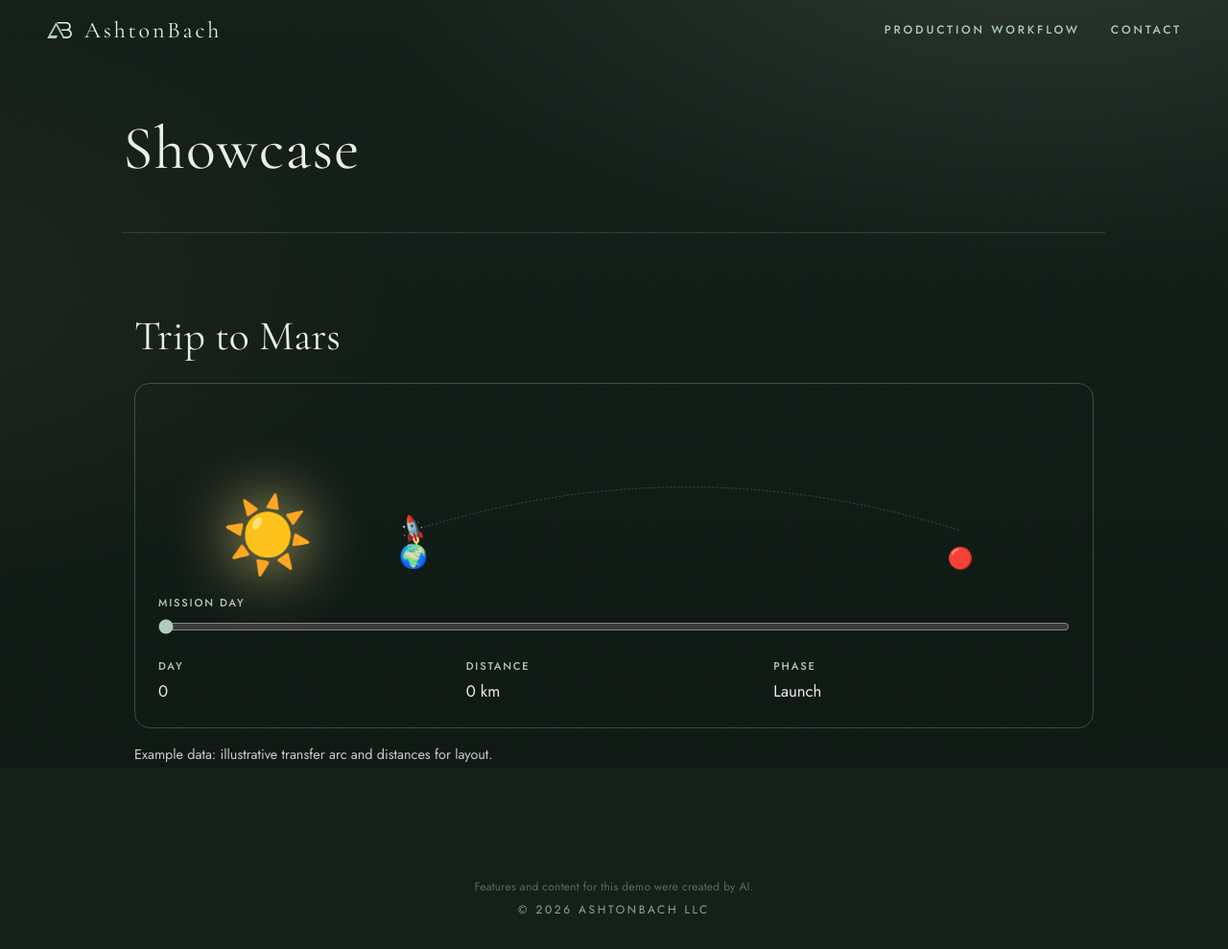
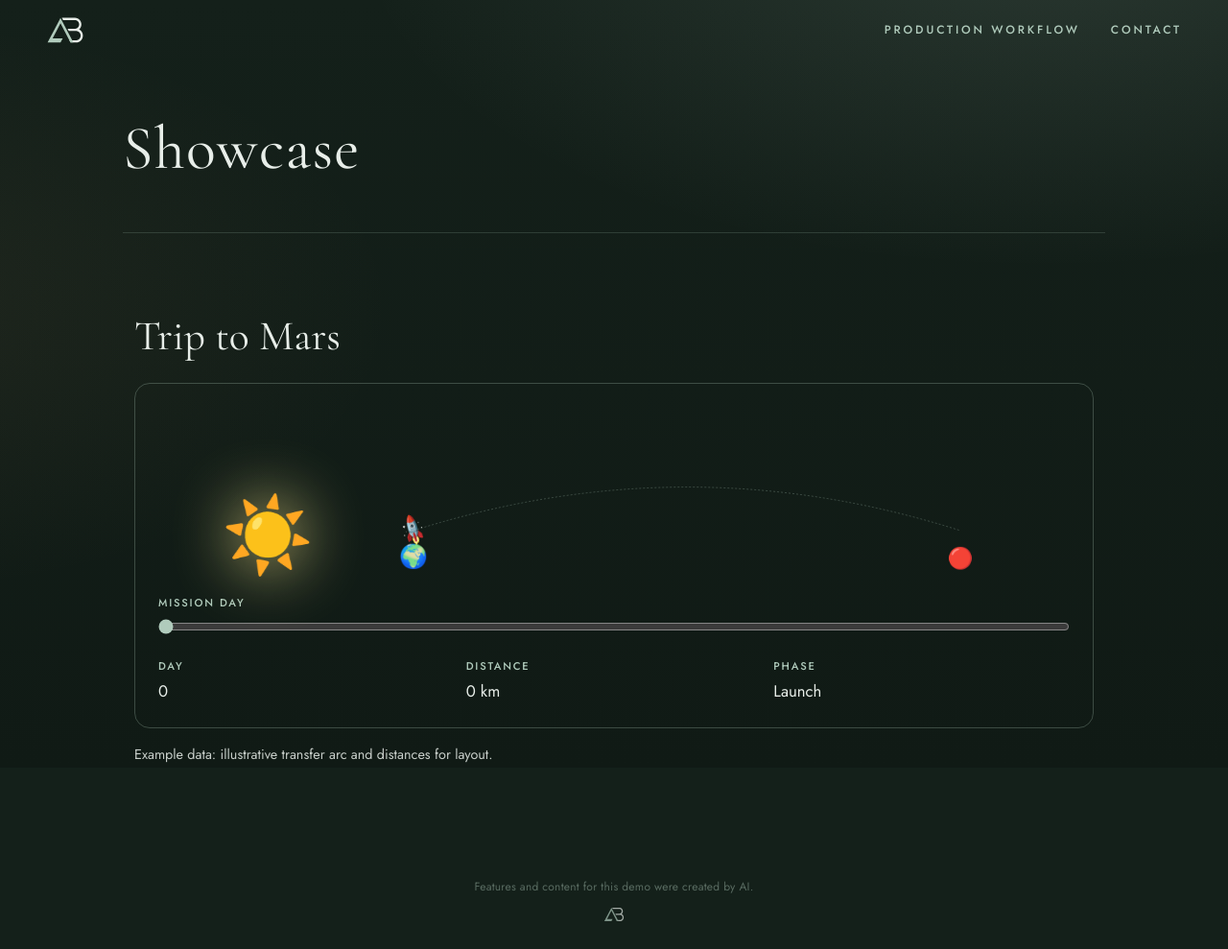
Before and after one commit to ashtonbach/agent-showcase, a Next.js app: page / in a window 1280 px wide. Shown: the whole page at 96% size. Built offline with nearby package versions, Linux system fonts and the light colour scheme.

Commit message:
Logo-only header (40/34px mark) and centred mark footer

```diff
--- a/app/layout.tsx
+++ b/app/layout.tsx
@@ -34,6 +34,7 @@ export default function RootLayout({
   return (
     <html lang={BASE_LOCALE} className={`${cormorant.variable} ${jost.variable}`}>
       <body>
+        <style>{`.site-header .brand .brand-mark{width:40px;height:auto}.site-footer .footer-mark{display:inline-flex;align-items:center;justify-content:center;align-self:center;padding:6px;opacity:.85;border:0;text-decoration:none}.site-footer .footer-mark:hover{opacity:1}.site-footer .footer-mark:focus-visible{outline:2px solid currentColor;outline-offset:2px}.footer-mark-img{display:block;width:22px;height:auto}@media (max-width:640px){.site-header .brand .brand-mark{width:34px}.footer-mark-img{width:18px}}`}</style>
         <a className="skip-link label" href="#main" data-i18n="skip">
           {t("skip", "Skip to content")}
         </a>
@@ -44,10 +45,9 @@ export default function RootLayout({
                 className="brand-mark"
                 src="/ab-mark.svg"
                 alt=""
-                width={28}
-                height={20}
+                width={40}
+                height={29}
               />
-              <span className="brand-word">AshtonBach</span>
             </a>
             <nav aria-label="Main">
               <ul className="nav-list label">
@@ -68,7 +68,9 @@ export default function RootLayout({
           <p className="site-disclaimer" data-i18n="footer.disclaimer">
             {t("footer.disclaimer", "Features and content for this demo were created by AI.")}
           </p>
-          <span>&copy; 2026 AshtonBach LLC</span>
+          <a className="footer-mark" href="https://ashtonbach.com" aria-label="AshtonBach">
+            <img className="footer-mark-img" src="/ab-mark.svg" alt="" width={22} height={16} />
+          </a>
         </footer>
         <script
           dangerouslySetInnerHTML={{
```
